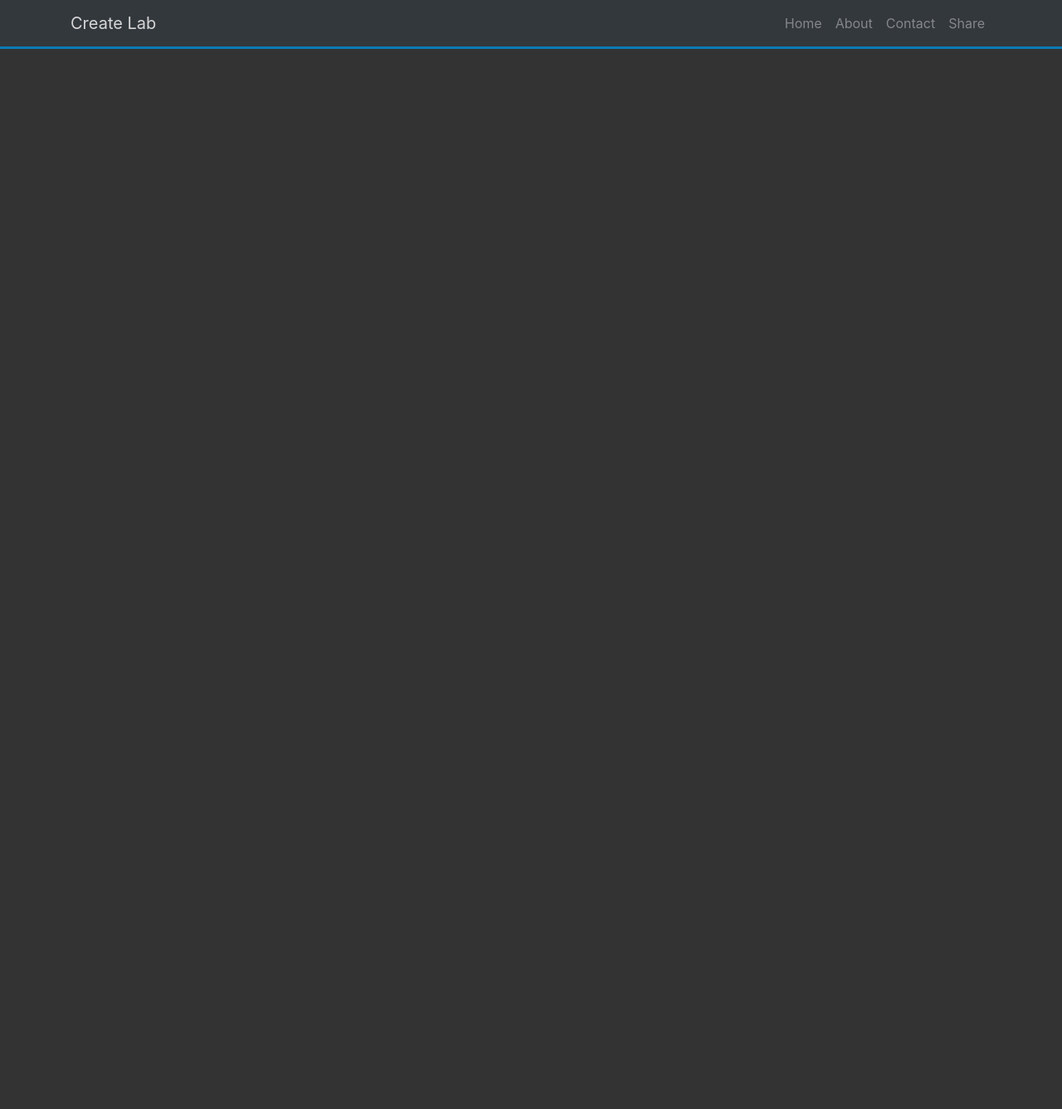
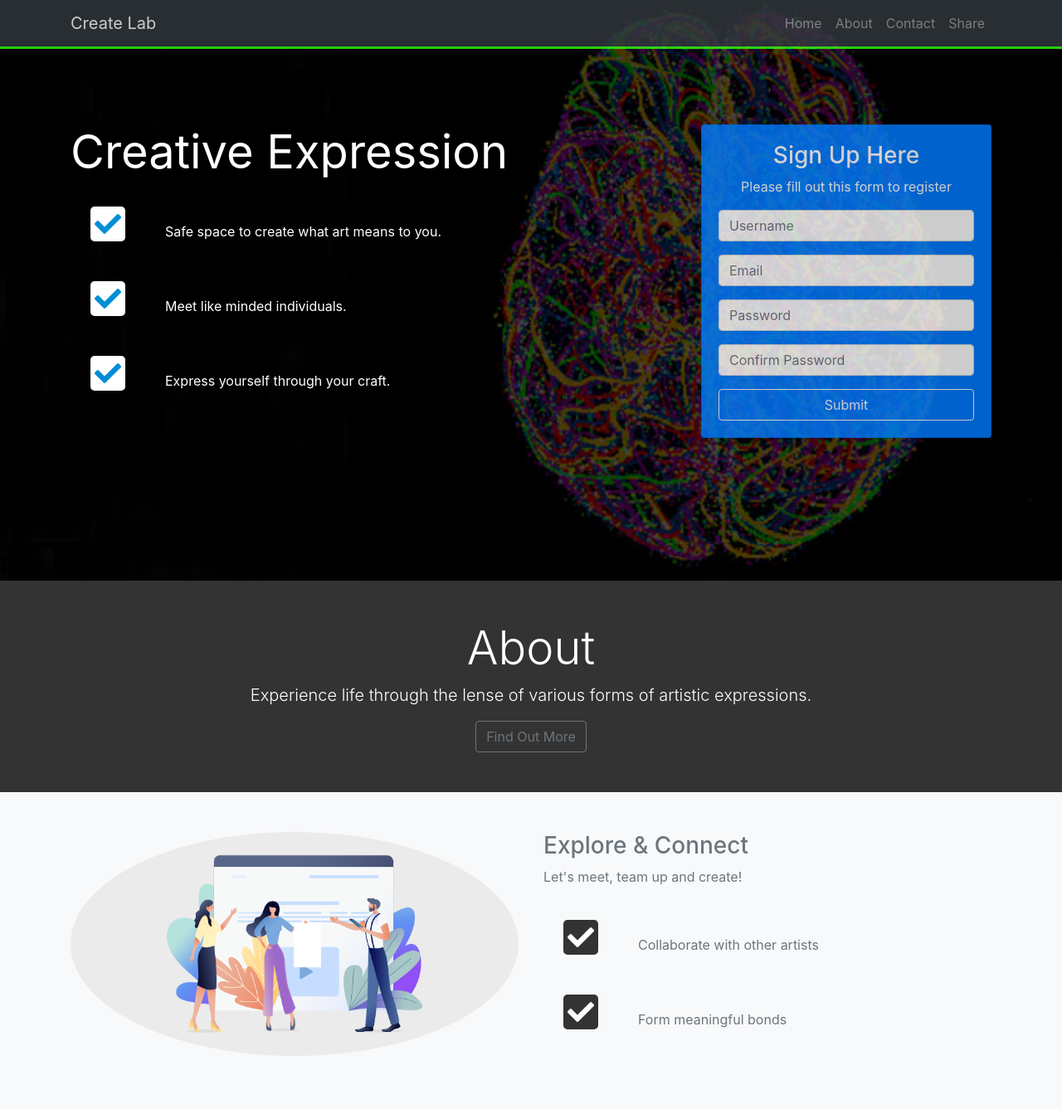
Before and after one commit to Natasha1113/CreateLab, a website: page index.html in a window 1280 px wide. Shown: the whole page at 83% size. Before the commit the page ends 800 px from the top, so only its background shows below. Drawn offline with nearby package versions, Linux system fonts and the light colour scheme.

Commit message:
fifth commit

```diff
--- a/css/style.css
+++ b/css/style.css
@@ -1,9 +1,48 @@
 body {
-    background: #333;
-    color: #fff;
+  background: #333;
+  color: #fff;
 }
 
 .navbar {
-    border-bottom: #008ed6 3px solid;
-    opacity: 0.8
+  border-bottom:  #39FF14 3px solid;
+  opacity: 0.8;
 }
+
+#home-section {
+  background: url(../img/Creativity.jpg);
+  background-repeat: no-repeat;
+  background-size: cover;
+  background-attachment: fixed;
+  min-height: 700px;
+}
+
+#home-section .dark-overlay {
+  position: absolute;
+  top: 0;
+  left: 0;
+  width: 100%;
+  min-height: 700px;
+  background: rgba(0, 0, 0, 0.7);
+}
+
+#home-section .home-inner {
+  padding-top: 150px;
+}
+
+#home-section .card-form {
+  opacity: 0.8;
+}
+
+#home-section .fas {
+  color: #008ed6;
+  background: #fff;
+  padding: 5px;
+  border-radius: 5px;
+}
+
+#about-section .fas, #share-section .fas {
+    color: #fff;
+    background: #333;
+    padding: 5px;
+    border-radius: 5px;
+}
--- a/index.html
+++ b/index.html
@@ -28,7 +28,7 @@
           class="navbar-toggler"
           data-toggle="collapse"
           data-target="#navbarCollpse">
-          <span class="navbar-toggle-icon"></span>
+          <span class="navbar-toggler-icon"></span>
         </button>
         <div class="collapse navbar-collapse id="navbarCollapse">
     <ul class="navbar-nav ml-auto">
@@ -48,6 +48,114 @@
     </div>
       </div>
     </nav>
+
+    <!--Home Section-->
+    <header id="home-section">
+      <div class="dark-overlay">
+      <div class="home-inner container">
+        <div class="row">
+          <div class="col-lg-8 d-none d-lg-block">
+            <h1 class= "display-4"><strong>Creative Expression</strong></h1>
+            <div class="d-flex"> <!--Aligns horizontally-->
+              <div class="p-4 align-self-start">
+                <i class="fas fa-check fa-2x"></i>
+              </div>
+              <div class="p-4 align-self-end">
+                Safe space to create what art means to you.
+              </div>
+            </div>
+            <div class="d-flex"> <!--Aligns horizontally-->
+              <div class="p-4 align-self-start"><!--padding around the check mark and starts at the beginning-->
+                <i class="fas fa-check fa-2x"></i>
+              </div>
+              <div class="p-4 align-self-end"><!--padding around the text and aligns at the end-->
+                Meet like minded individuals.
+              </div>
+            </div>
+            <div class="d-flex"> <!--Aligns horizontally-->
+              <div class="p-4 align-self-start">
+                <i class="fas fa-check fa-2x"></i>
+              </div>
+              <div class="p-4 align-self-end">
+                Express yourself through your craft.
+              </div>
+            </div>
+          </div>
+
+          <div class="col-lg-4">
+            <div class="card bg-primary text-center card-form">
+              <div class="card-body">
+                <h3>Sign Up Here</h3>
+                <p>Please fill out this form to register</p>
+                <form>
+                  <div class="form-group">
+                    <input type="text" class="form-control" placeholder="Username">
+                  </div>
+                  <div class="form-group">
+                    <input type="email" class="form-control" placeholder="Email">
+                  </div>
+                  <div class="form-group">
+                    <input type="password" class="form-control" placeholder="Password">
+                  </div>
+                  <div class="form-group">
+                    <input type="password" class="form-control" placeholder="Confirm Password">
+                  </div>
+                  <input type="submit" value="Submit" class="btn btn-outline-light btn-block">
+                </form>
+              </div>
+            </div>
+          </div>
+        </div>
+      </div>
+      </div>
+
+    </header>
+
+    <!--About Head-->
+   <section id= "about-head-section">
+     <div class="container">
+       <div class="row">
+         <div class="col text-center py-5"><!--applies padding on the y axis (top and bottom)-->
+          <h1 class="display-4">About</h1>
+          <p class="lead">Experience life through the lense of various forms of artistic expressions.</p>
+          <a href="#" class="btn btn-outline-secondary">Find Out More</a>
+         </div>
+       </div>
+     </div>
+   </section>
+
+   <!--About Section-->
+   <section id= "about-section" class="bg-light text-muted py-5">
+     <div class="container">
+       <div class="row">
+         <div class="col-md-6">
+           <img src="img/about.png" alt="" class="img-fluid mb-3 rounded-circle">
+         </div>
+         <div class="col-md-6">
+           <h3>Explore & Connect</h3>
+           <p>Let's meet, team up and create!</p>
+           <div class="d-flex"> <!--Aligns horizontally-->
+            <div class="p-4 align-self-start">
+              <i class="fas fa-check fa-2x"></i>
+            </div>
+            <div class="p-4 align-self-end">
+              Collaborate with other artists</div>
+              </div>
+            <div class="d-flex"> <!--Aligns horizontally-->
+              <div class="p-4 align-self-start">
+                <i class="fas fa-check fa-2x"></i>
+              </div>
+              <div class="p-4 align-self-end">Form meaningful bonds</div>
+          </div>
+         </div>
+       </div>
+     </div>
+   </section>
+
+
+
+
+
 
     <script
       src="http://code.jquery.com/jquery-3.3.1.min.js"
```
Also changed, not shown: img/Creativity2.jpg (added), img/about.png (added), img/creativity.jpg (added).
